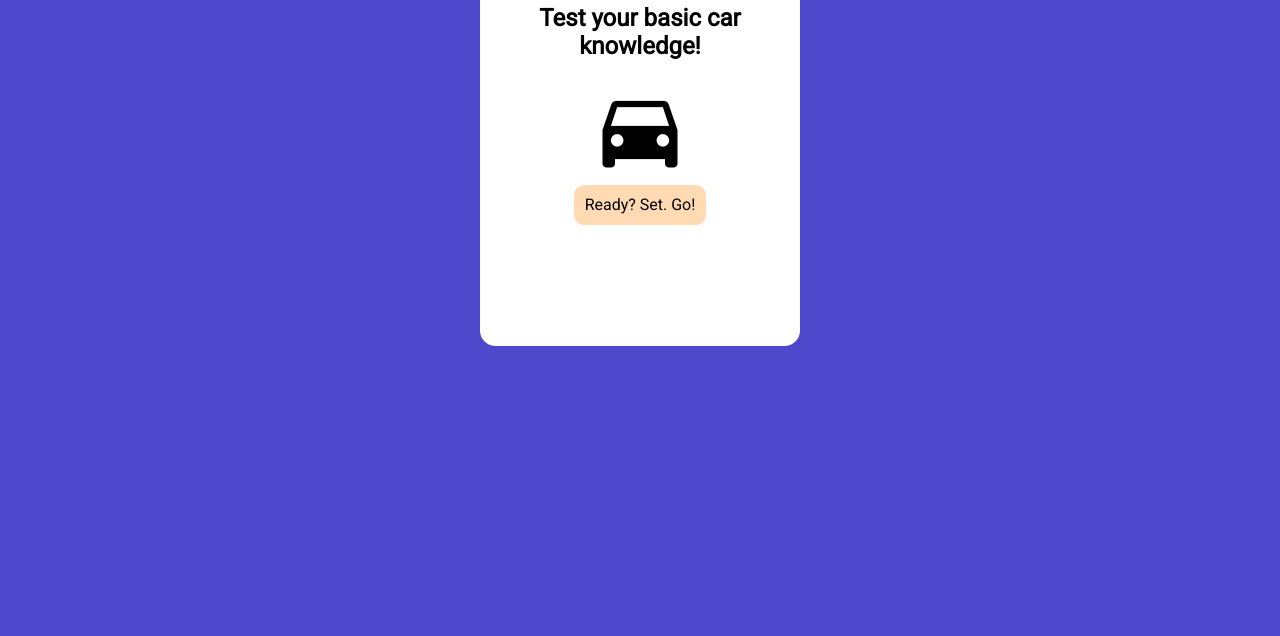
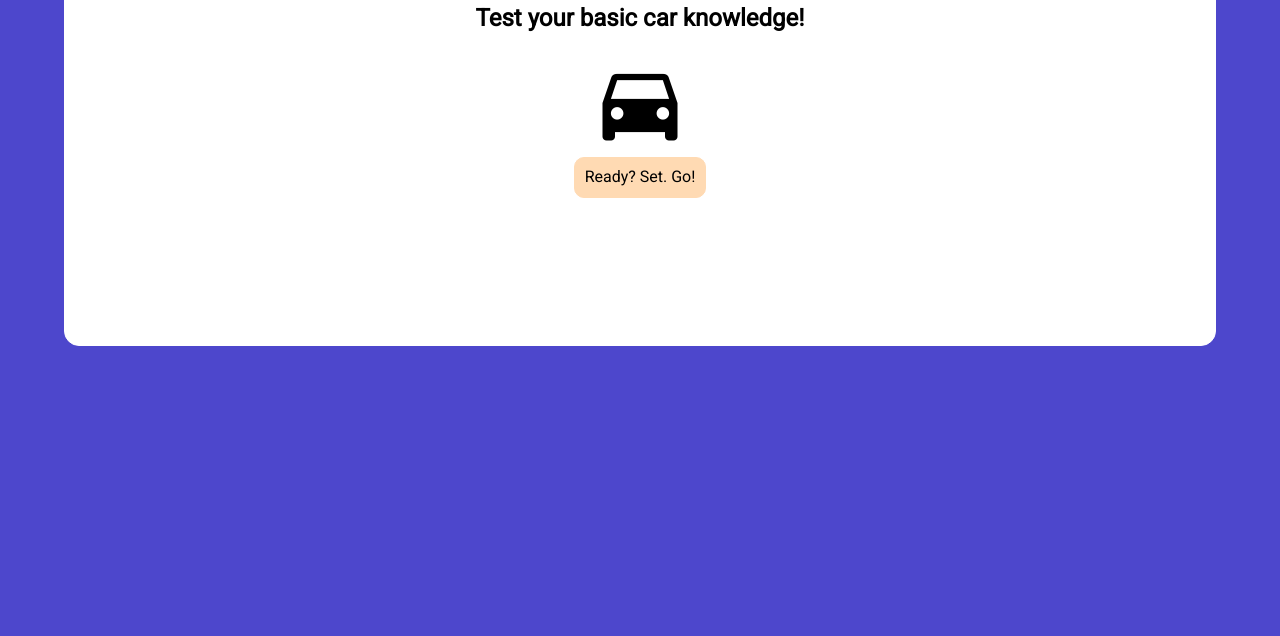
Before and after one commit to codylee02/quiz-app, a plain HTML site: page index.html in a window 1280 px wide. Shown: the part 164-800 px from the top of the page. Drawn offline with nearby package versions, Linux system fonts and the light colour scheme.

Commit message:
changed css

```diff
--- a/main.css
+++ b/main.css
@@ -15,7 +15,7 @@ button:hover {
 .container {
     margin: 10px auto;
     height: 500px;
-    width: 320px;
+    width: 90%;
     border: 1px white solid;
     border-radius: 15px;
     background: white;
```
